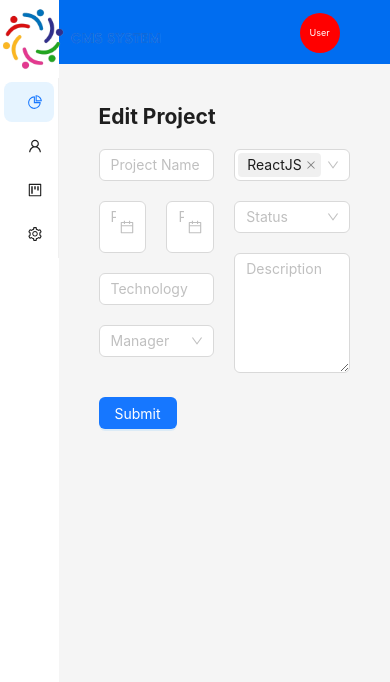
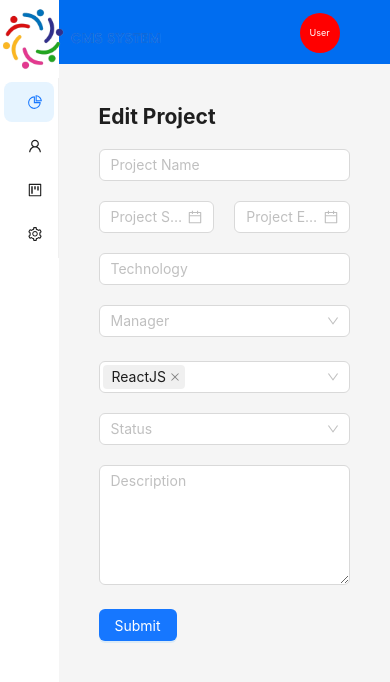
Before and after one commit to thibackend/ST-CMS-Project, a React (Vite) app in the folder EFP-client/: page /employees/edit in a window 390 px wide. Shown: the top 682 px of the page. Built offline with nearby package versions, Linux system fonts and the light colour scheme.

Commit message:
Style: Responsive Edit/Add page and format code to Ant design

```diff
--- a/EFP-client/src/components/AddProject/AddProject.css
+++ b/EFP-client/src/components/AddProject/AddProject.css
@@ -1,23 +1,10 @@
 .container {
-    width: 100%;
-    padding-top: 20px;
-    display: grid;
-    justify-content: center;
-    padding: 40px;
+  width: 100%;
+  padding-top: 20px;
+  padding: 40px;
 }
 
 .tile {
-  margin-bottom: 20px;
-}
-
-.groupform {
-  max-width: 890px;
-  display: grid;
-  gap: 20px;
-  width: 100%;
-  grid-template-columns: repeat(2, 1fr);
-}
-.groupform input {
   margin-bottom: 20px;
 }
 
--- a/EFP-client/src/components/EditProject/EditProject.css
+++ b/EFP-client/src/components/EditProject/EditProject.css
@@ -1,24 +1,10 @@
 .container {
-    width: 100%;
-    padding-top: 20px;
-    display: grid;
-    justify-content: center;
-    padding: 40px;
+  width: 100%;
+  padding-top: 20px;
+  padding: 40px;
 }
 
-
 .tile {
-  margin-bottom: 20px;
-}
-
-.groupform {
-  max-width: 890px;
-  display: grid;
-  gap: 20px;
-  width: 100%;
-  grid-template-columns: repeat(2, 1fr);
-}
-.groupform input {
   margin-bottom: 20px;
 }
 
--- a/EFP-client/src/components/EditProject/EditProject.jsx
+++ b/EFP-client/src/components/EditProject/EditProject.jsx
@@ -1,6 +1,6 @@
 import React from "react";
-import { Button, Form, Input, Select, DatePicker, Space } from "antd";
-import "../AddProject/AddProject.css";
+import { Button, Form, Input, Select, DatePicker, Col, Row ,Space } from "antd";
+import "../EditProject/EditProject.css";
 
 const handleChange = (value) => {
   console.log(`selected ${value}`);
@@ -51,15 +51,22 @@ const EditProject = () => {
         }}
         autoComplete="off"
       >
-        <div className="groupform">
+        <Row gutter={{ xs: 8, sm: 16, md: 24, lg: 32 }}>
+          <Col className="gutter-row" xs={24} md={12}>
             <div className="form">
               <Form.Item>
-              <Input placeholder="Project Name" />
+                <Input
+                  placeholder="Project Name"
+                  style={{ marginBottom: "20px" }}
+                />
                 <div className="date">
                   <DatePicker placeholder="Project Start Date" />
                   <DatePicker placeholder="Project End Date" />
                 </div>
-              <Input placeholder="Technology" />
+                <Input
+                  placeholder="Technology"
+                  style={{ marginBottom: "20px" }}
+                />
                 <Select placeholder="Manager">
                   <Option value="Hồ Văn Đi">Hồ Văn Đi</Option>
                   <Option value="Thu Hương">Thu Hương</Option>
@@ -69,7 +76,8 @@ const EditProject = () => {
                 </Select>
               </Form.Item>
             </div>
-
+          </Col>
+          <Col className="gutter-row" xs={24} md={12}>
             <div className="form">
               <Form.Item>
                 <Select
@@ -98,7 +106,8 @@ const EditProject = () => {
                 <TextArea rows={5} placeholder="Description" maxLength={100} />
               </Form.Item>
             </div>
-        </div>
+          </Col>
+        </Row>
 
         <Button type="primary" htmlType="submit">
           Submit
```
Also changed, not shown: EFP-client/src/components/AddProject/AddProject.jsx (+15 -9 lines), 2 other files (tests, documents, lock files or other folders). Lines whose indentation alone changed are shown as unchanged.
